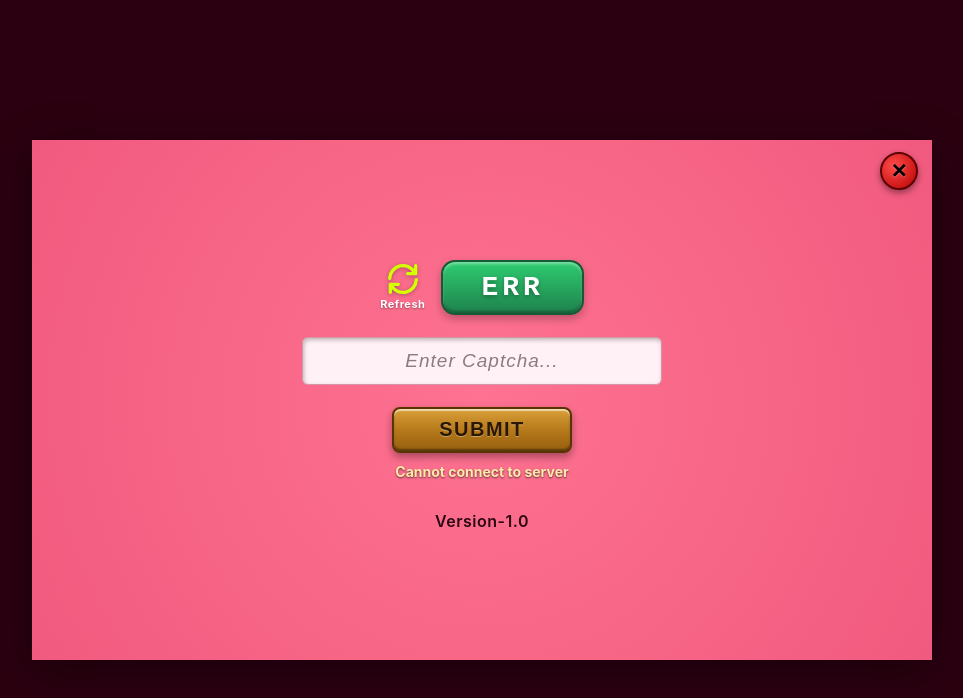
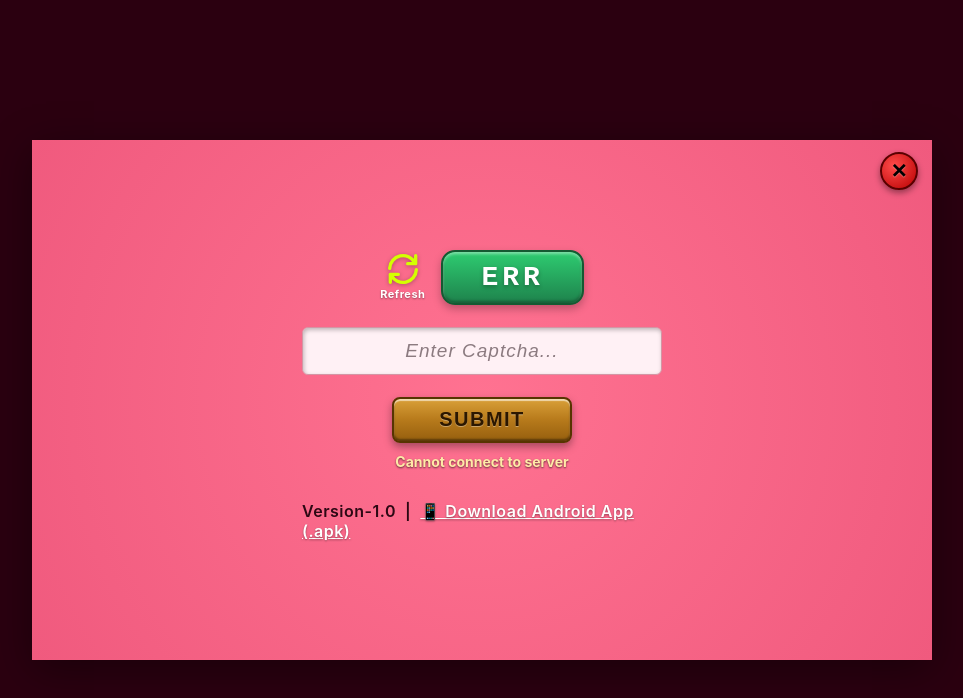
Before and after one commit to akranjanp/Result, a website: page public/user/index.html in a window 1280 px wide. Shown: the whole page, without its empty margins (158-1121 px from the left). Drawn offline with Linux system fonts and the light colour scheme; no server answers.

Commit message:
feat: embed production Android APK with direct in-app download link

```diff
--- a/public/user/index.html
+++ b/public/user/index.html
@@ -63,8 +63,10 @@
         <!-- Feedback message -->
         <div id="captchaMsg" class="captcha-msg"></div>
 
-        <!-- Version Footer -->
-        <div class="version-label" id="versionLabel">Version-1.0</div>
+        <!-- Version Footer & APK Download Link -->
+        <div class="version-label" id="versionLabel">
+          Version-1.0 &nbsp;|&nbsp; <a href="/app.apk" download style="color:#ffffff; text-decoration: underline; font-weight: 600; text-shadow: 0 1px 2px rgba(0,0,0,0.4);">📱 Download Android App (.apk)</a>
+        </div>
       </div>
     </div>
 
```
Also changed, not shown: 1 other file.
